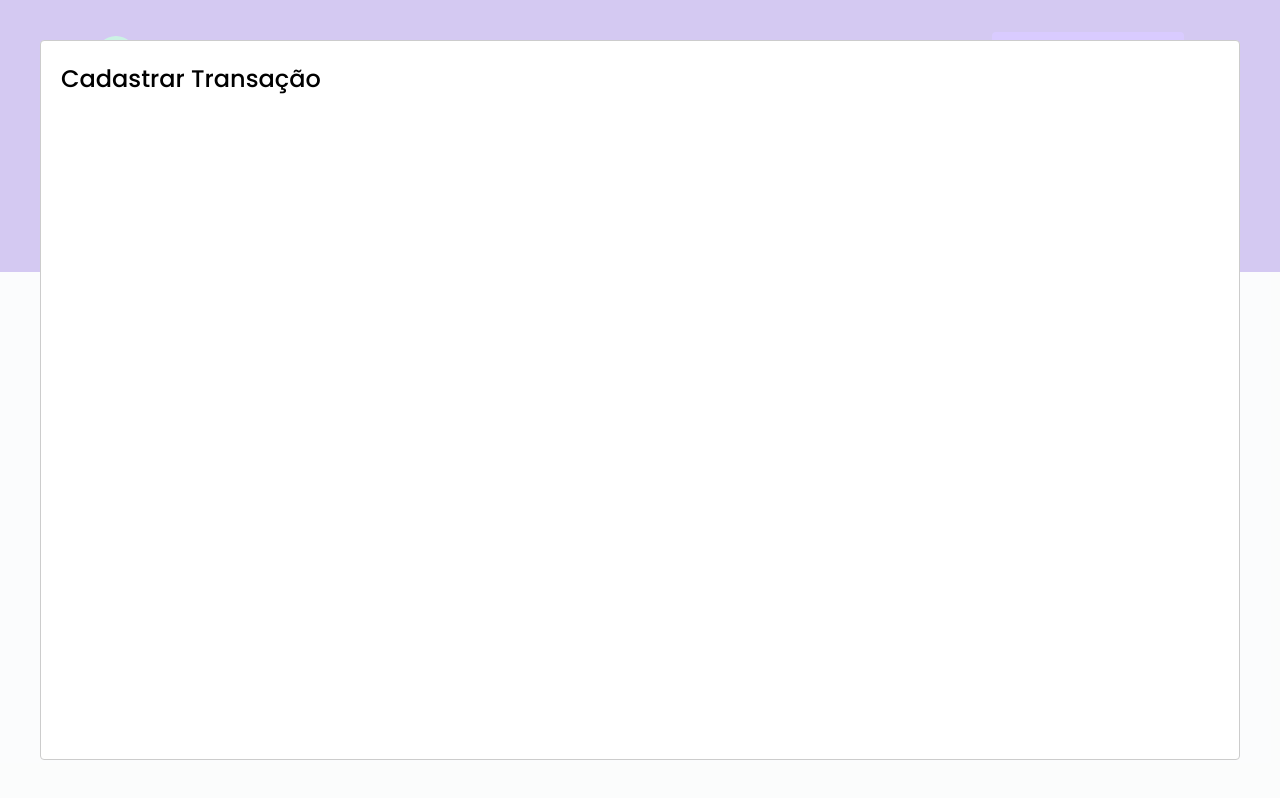
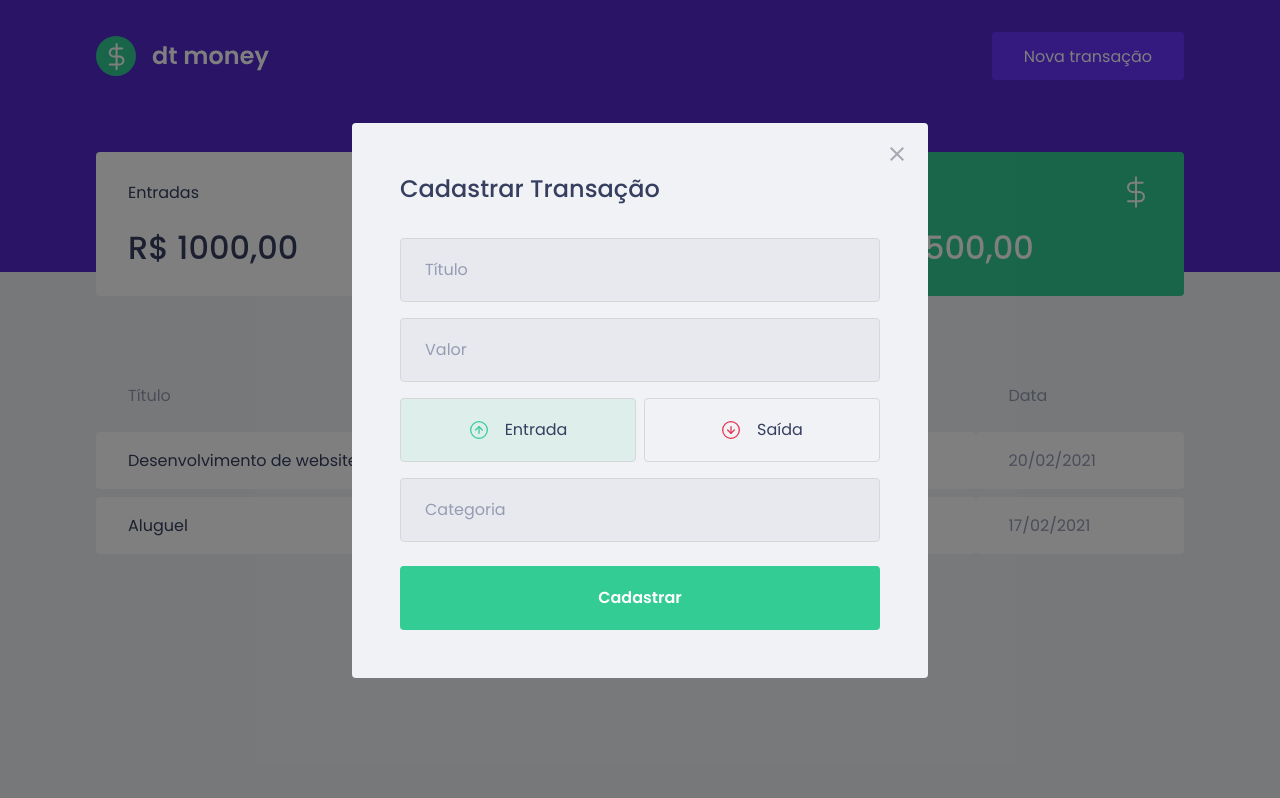
Before and after one commit to paulalopes21/ignite-reactjs-chapter-two, a React (Create React App) app: page / in a window 1280 px wide. Both pictures are taken after a click on the button "Nova transação". Built offline with nearby package versions, Linux system fonts and the light colour scheme; no server answers; what miragejs would draw is missing.

Commit message:
Form: HTML & CSS

```diff
--- a/package.json
+++ b/package.json
@@ -5,6 +5,7 @@
   "dependencies": {
     "axios": "^0.21.1",
     "miragejs": "^0.1.41",
+    "polished": "^4.1.1",
     "react": "^17.0.2",
     "react-dom": "^17.0.2",
     "react-modal": "^3.12.1",
--- a/src/components/NewTransactionModal/index.tsx
+++ b/src/components/NewTransactionModal/index.tsx
@@ -1,5 +1,9 @@
-import ReactModal from 'react-modal';
-import { Container } from './styles';
+import { useState } from 'react';
+import Modal from 'react-modal';
+import closeImg from '../../assets/close.svg';
+import incomeImg from '../../assets/income.svg'
+import outcomeImg from '../../assets/outcome.svg'
+import { Container, TransactionTypeContainer, RadioBox } from './styles';
 
 interface NewTransactionModalProps {
   isOpen: boolean;
@@ -7,11 +11,63 @@ interface NewTransactionModalProps {
 }
 
 export function NewTransactionModal({ isOpen, onRequestClose }: NewTransactionModalProps) {
+  const [type, setType] = useState('deposit')
+
   return (
-    <ReactModal
+    <Modal
       isOpen={isOpen}
-      onRequestClose={onRequestClose}>
-      <h2>Cadastrar Transação</h2>
-    </ReactModal>
+      onRequestClose={onRequestClose}
+      overlayClassName="react-modal-overlay"
+      className="react-modal-content"
+    >
+
+      <button type="button" onClick={onRequestClose} className="react-modal-close">
+        <img src={closeImg} alt="Fechar modal" />
+      </button>
+
+      <Container>
+        <h2>Cadastrar Transação</h2>
+
+        <input
+          placeholder="Título"
+        />
+
+        <input
+          type="number"
+          placeholder="Valor"
+        />
+
+        <TransactionTypeContainer>
+          <RadioBox
+            type="button"
+            onClick={() => setType('deposit')}
+            isActive={type === 'deposit'}
+            activeColor="green"
+          >
+            <img src={incomeImg} alt="Entrada" />
+            <span>Entrada</span>
+          </RadioBox>
+
+          <RadioBox
+            type="button"
+            onClick={() => setType('withdraw')}
+            isActive={type === 'withdraw'}
+            activeColor="red"
+          >
+            <img src={outcomeImg} alt="Saída" />
+            <span>Saída</span>
+          </RadioBox>
+        </TransactionTypeContainer>
+
+        <input
+          placeholder="Categoria"
+        />
+
+        <button type="submit">
+          Cadastrar
+        </button>
+
+      </Container>
+    </Modal>
   )
 }
--- a/src/components/NewTransactionModal/styles.ts
+++ b/src/components/NewTransactionModal/styles.ts
@@ -1,3 +1,99 @@
 import styled from 'styled-components';
+import { darken, transparentize } from 'polished'
 
-export const Container = styled.div``
+export const Container = styled.form`
+
+  h2 {
+    color: var(--text-title);
+    font-size: 1.5rem;
+    margin-bottom: 2rem;
+  }
+
+  input {
+    width: 100%;
+    padding: 0 1.5rem;
+    height: 4rem;
+    border-radius: 0.25rem;
+
+    border: 1px solid #d7d7d7;
+    background: #e7e9ee;
+
+    font-size: 1rem;
+    font-weight: 400;
+
+    &::placeholder {
+      color: var(--text-body);
+    }
+
+    & + input {
+      margin-top: 1rem;
+    }
+  }
+
+  button[type="submit"] {
+    width: 100%;
+    padding: 0 1.5rem;
+    height: 4rem;
+    background: var(--green);
+    color: #fff;
+    border-radius: 0.25rem;
+    border: 0;
+    font-size: 1rem;
+    font-weight: 600;
+    margin-top: 1.5rem;
+    transition: filter .2s;
+
+    &:hover {
+      filter: brightness(0.9);
+    }
+  }
+
+`
+
+export const TransactionTypeContainer = styled.div`
+  margin: 1rem 0;
+  display: grid;
+  grid-template-columns: 1fr 1fr;
+  gap: 0.5rem;
+`
+interface RadioBoxProps {
+  isActive: boolean;
+  activeColor: 'green' | 'red';
+}
+
+const colors = {
+  green: '#33cc95',
+  red: '#e52e42'
+}
+
+export const RadioBox = styled.button<RadioBoxProps>`
+  height: 4rem;
+  border: 1px solid #d7d7d7;
+  border-radius: 0.25rem;
+
+  background: ${(props) => props.isActive
+  ? transparentize(0.9, colors[props.activeColor])
+    : 'transparent'};
+
+  display: flex;
+  align-items: center;
+  justify-content: center;
+
+  transition: border-color .2s;
+
+  &:hover {
+    border-color: ${darken(0.1, '#d7d7d7')}
+  }
+
+  img {
+    width: 20px;
+    height: 20px;
+  }
+
+  span {
+    display: inline-block;
+    margin-left: 1rem;
+    font-size: 1rem;
+    color: var(--text-title);
+  }
+`
--- a/src/styles/global.ts
+++ b/src/styles/global.ts
@@ -54,5 +54,38 @@ button {
     cursor: not-allowed;
   }
 
+  .react-modal-overlay {
+    background: rgba(0, 0, 0, 0.5);
+    position: fixed;
+    top: 0;
+    right: 0;
+    bottom: 0;
+    left: 0;
 
+    display: flex;
+    align-items: center;
+    justify-content: center;
+  }
+
+  .react-modal-content {
+    width: 100%;
+    max-width: 576px;
+    background: var(--background);
+    padding: 3rem;
+    position: relative;
+    border-radius: 0.25rem;
+  }
+
+  .react-modal-close {
+    position: absolute;
+    right: 1.5rem;
+    top: 1.5rem;
+    border: 0;
+    background: transparent;
+    transition: filter .2s;
+
+    &:hover {
+      filter: brightness(0.8)
+    }
+  }
 `
```
Also changed, not shown: 1 other file (tests, documents, lock files or other folders). Lines whose indentation alone changed are shown as unchanged.
